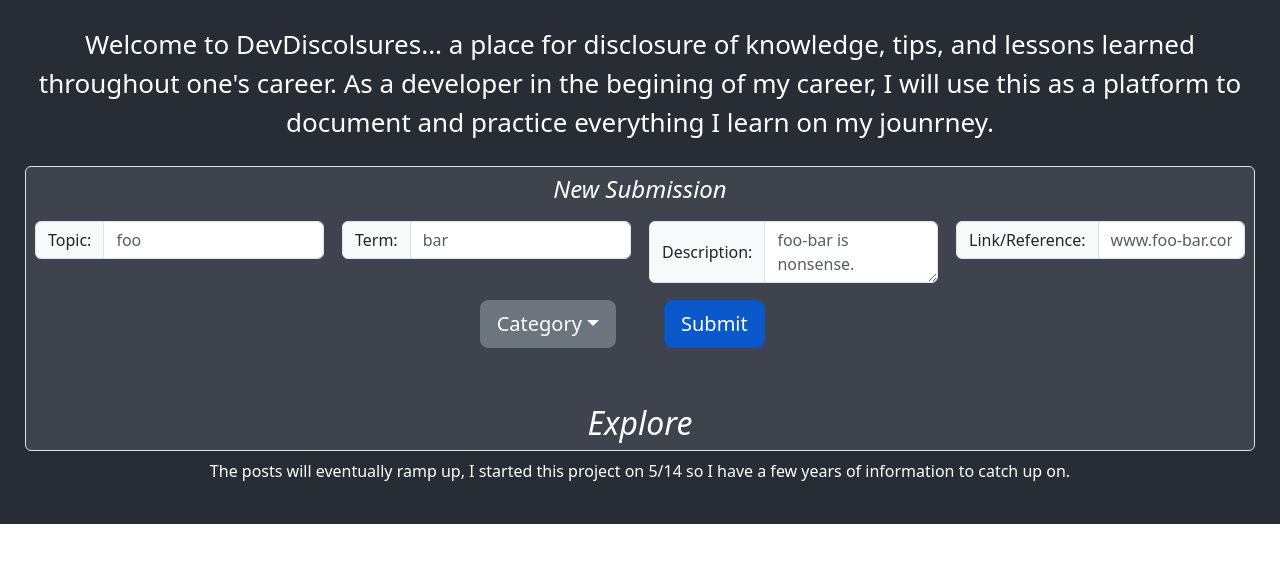
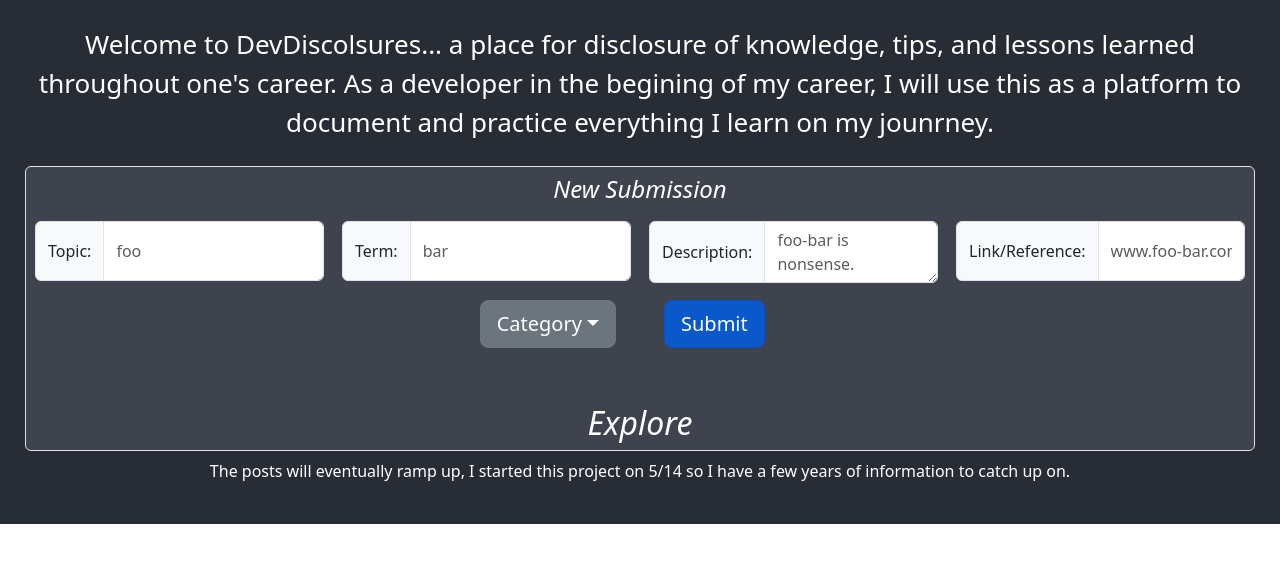
Before and after one commit to KatelinVincent/dev_disclosures, a React (Create React App) app: page / in a window 1280 px wide. Shown: the top 562 px of the page. Built offline with nearby package versions, Linux system fonts and the light colour scheme.

Commit message:
fix : UI input box consistent sizing

```diff
--- a/src/App.css
+++ b/src/App.css
@@ -24,3 +24,10 @@
   align-items: center;
   justify-content: center;
 }
+
+input[type="text"] {
+  height: 60px;
+}
+input[type="url"] {
+  height: 60px;
+}
--- a/src/App.js
+++ b/src/App.js
@@ -123,8 +123,8 @@ function App() {
         <h4 className='pt-2'><i>New Submission</i></h4>
         <form onSubmit={handleSubmit} className='pb-5 pt-2 m-2'>
           <div >
-            <table className="table-responsive w-full">
-              <tbody><tr className=' grid grid-cols-1 md:grid-cols-4 text-lg gap-3'>
+            <table className="table-responsive w-full text-lg ">
+              <tbody><tr className=' grid grid-cols-1 md:grid-cols-4 gap-3'>
                 <td>
                   <InputGroup className="mb-3">
                     <InputGroup.Text id="inputGroup-sizing-default">
```
